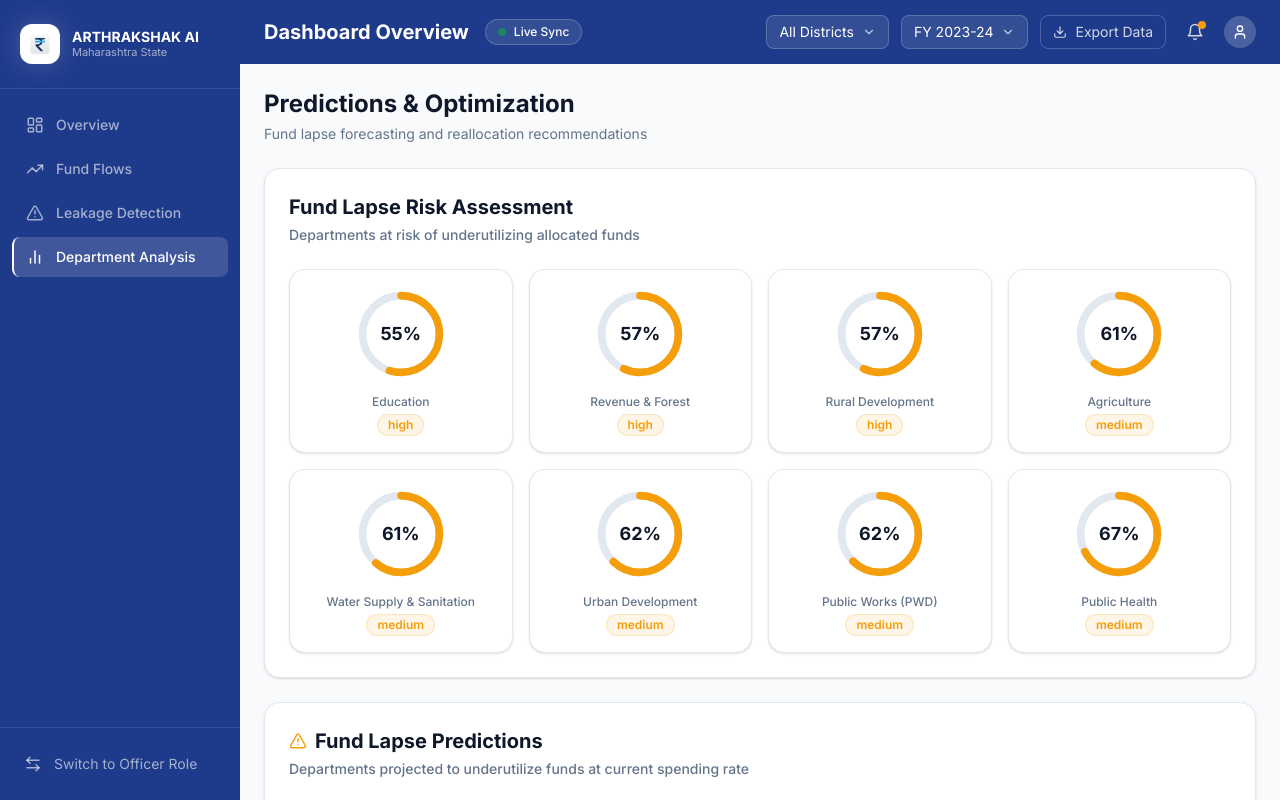
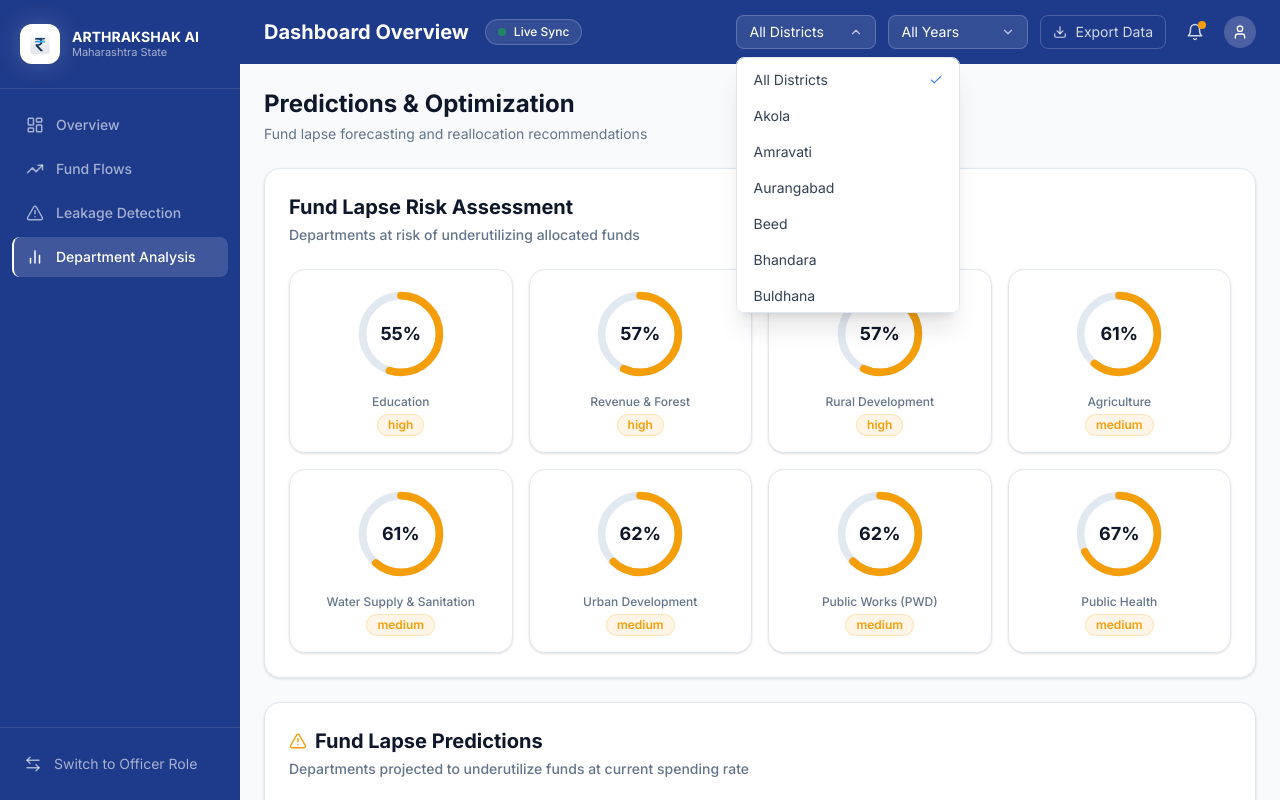
Before and after one commit to Sarasbari/COHERENCE-26_CRAZZY, a React (Vite) app in the folder client/: page /dashboard/predict in a window 1280 px wide. Both pictures are taken after a click on the button "All Districts". Shown: the top 800 px of the page. Built offline with nearby package versions, Linux system fonts and the light colour scheme; no server answers.

Commit message:
fixed some issues

```diff
--- a/client/src/components/layout/Header.jsx
+++ b/client/src/components/layout/Header.jsx
@@ -1,12 +1,97 @@
-import { Bell, ChevronDown, Download, User } from 'lucide-react';
+import { Bell, ChevronDown, Download, User, Check } from 'lucide-react';
+import { useFilterContext } from '../../context/FilterContext';
+import { useState, useRef, useEffect } from 'react';
+import { DIVISIONS } from '../../config/constants';
+
+// Custom Dropdown Component
+function Dropdown({ value, options, onChange, placeholder, minWidth = "140px" }) {
+    const [isOpen, setIsOpen] = useState(false);
+    const ref = useRef(null);
+
+    useEffect(() => {
+        function handleClickOutside(event) {
+            if (ref.current && !ref.current.contains(event.target)) {
+                setIsOpen(false);
+            }
+        }
+        document.addEventListener("mousedown", handleClickOutside);
+        return () => document.removeEventListener("mousedown", handleClickOutside);
+    }, []);
+
+    const selectedOption = options.find(o => o.value === value);
+    const displayLabel = selectedOption ? selectedOption.label : placeholder;
+
+    return (
+        <div className="relative" ref={ref}>
+            <button
+                onClick={() => setIsOpen(!isOpen)}
+                className="flex items-center gap-2 px-3 py-1.5 rounded-lg bg-white/10 border border-white/20 text-sm text-white hover:bg-white/20 transition-colors focus:outline-none justify-between cursor-pointer"
+                style={{ minWidth }}
+            >
+                <span className="truncate">{displayLabel}</span>
+                <ChevronDown size={14} className={`text-white/70 transition-transform ${isOpen ? 'rotate-180' : ''}`} />
+            </button>
+
+            {isOpen && (
+                <div className="absolute top-full mt-2 left-0 w-56 bg-white border border-[#E2E8F0] shadow-xl rounded-lg py-1 z-50 max-h-64 overflow-y-auto">
+                    <button
+                        onClick={() => {
+                            onChange(null);
+                            setIsOpen(false);
+                        }}
+                        className="w-full text-left px-4 py-2 text-sm hover:bg-[#F1F5F9] transition-colors flex items-center justify-between text-[#334155]"
+                    >
+                        <span>{placeholder}</span>
+                        {!value && <Check size={14} className="text-[#3B82F6]" />}
+                    </button>
+
+                    {options.map((opt) => (
+                        <button
+                            key={opt.value}
+                            onClick={() => {
+                                onChange(opt.value);
+                                setIsOpen(false);
+                            }}
+                            className={`w-full text-left px-4 py-2 text-sm hover:bg-[#F1F5F9] transition-colors flex items-center justify-between ${value === opt.value ? 'text-[#0F172A] font-medium' : 'text-[#334155]'
+                                }`}
+                        >
+                            <span>{opt.label}</span>
+                            {value === opt.value && <Check size={14} className="text-[#3B82F6]" />}
+                        </button>
+                    ))}
+                </div>
+            )}
+        </div>
+    );
+}
 
 export default function Header() {
+
+    const { filters, updateFilter, meta } = useFilterContext();
+
+    const years = meta?.fiscalYears || [];
+
+    const yearOptions = years.map(y => ({
+        value: y,
+        label: y.startsWith('All') ? y : `FY ${y}`
+    }));
+
+    const allDistricts = Object.values(DIVISIONS)
+        .flatMap(div => div.districts)
+        .sort((a, b) => a.localeCompare(b));
+
+    const districtOptions = allDistricts.map(d => ({ value: d, label: d }));
+
     const handleExport = () => {
-        const csvContent = "data:text/csv;charset=utf-8,District,Allocated (Cr),Utilization (%),Flagged Amt (Cr),Risk Level\nPune,45.2,78,0.12,Low\nNagpur,32.15,42,0.84,High\nMumbai City,85.0,65,0.32,Medium\nAurangabad,39.4,39,0.039,High";
+        const csvContent =
+            "data:text/csv;charset=utf-8,District,Allocated (Cr),Utilization (%),Flagged Amt (Cr),Risk Level\nPune,45.2,78,0.12,Low\nNagpur,32.15,42,0.84,High\nMumbai City,85.0,65,0.32,Medium\nAurangabad,39.4,39,0.039,High";
+
         const encodedUri = encodeURI(csvContent);
         const link = document.createElement("a");
+
         link.setAttribute("href", encodedUri);
         link.setAttribute("download", "district_performance.csv");
+
         document.body.appendChild(link);
         link.click();
         document.body.removeChild(link);
@@ -14,30 +99,32 @@ export default function Header() {
 
     return (
         <header className="h-16 bg-[#1E3A8A] border-b border-[#1E3A8A] flex items-center justify-between px-6 sticky top-0 z-30">
-            {/* Left: Title + Live Sync */}
+
             <div className="flex items-center gap-4">
                 <h1 className="text-xl font-bold text-white">Dashboard Overview</h1>
+
                 <div className="inline-flex items-center gap-2 px-3 py-1 rounded-full border border-white/20 bg-white/10">
                     <span className="w-2 h-2 rounded-full bg-[#16A34A] animate-pulse" />
                     <span className="text-xs text-white font-medium">Live Sync</span>
                 </div>
             </div>
 
-            {/* Right: Filters + Actions */}
             <div className="flex items-center gap-3">
-                {/* All Districts dropdown */}
-                <button className="flex items-center gap-2 px-3 py-1.5 rounded-lg bg-white/10 border border-white/20 text-sm text-white hover:bg-white/20 transition-colors">
-                    All Districts
-                    <ChevronDown size={14} className="text-white/70" />
-                </button>
 
-                {/* FY dropdown */}
-                <button className="flex items-center gap-2 px-3 py-1.5 rounded-lg bg-white/10 border border-white/20 text-sm text-white hover:bg-white/20 transition-colors">
-                    FY 2023-24
-                    <ChevronDown size={14} className="text-white/70" />
-                </button>
+                <Dropdown
+                    value={filters.district}
+                    options={districtOptions}
+                    onChange={(val) => updateFilter('district', val)}
+                    placeholder="All Districts"
+                />
 
-                {/* Export */}
+                <Dropdown
+                    value={filters.fiscalYear}
+                    options={yearOptions}
+                    onChange={(val) => updateFilter('fiscalYear', val)}
+                    placeholder="All Years"
+                />
+
                 <button
                     onClick={handleExport}
                     className="flex items-center gap-2 px-3 py-1.5 rounded-lg border border-white/20 text-sm text-white/80 hover:text-white hover:bg-white/10 transition-colors"
@@ -46,16 +133,15 @@ export default function Header() {
                     Export Data
                 </button>
 
-                {/* Bell */}
                 <button className="relative p-2 rounded-lg hover:bg-white/10 transition-colors">
                     <Bell size={18} className="text-white/80" />
                     <span className="absolute top-1.5 right-1.5 w-2 h-2 bg-[#F59E0B] rounded-full" />
                 </button>
 
-                {/* Avatar */}
                 <div className="w-8 h-8 rounded-full bg-white/20 flex items-center justify-center">
                     <User size={16} className="text-white" />
                 </div>
+
             </div>
         </header>
     );
```
